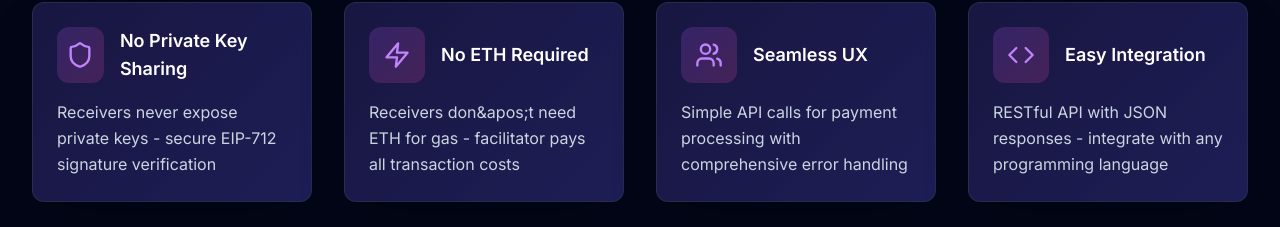
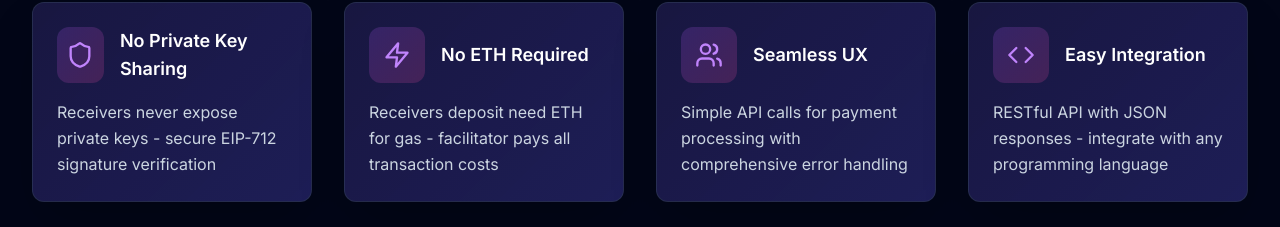
Before and after one commit to operari-xyz/a2aonHypeEVM-docs, a Next.js app: page / in a window 1280 px wide. Shown: the part 800-1027 px from the top of the page. Built offline with nearby package versions, Linux system fonts and the light colour scheme.

Commit message:
fix: fixed the spelling

```diff
--- a/src/app/page.tsx
+++ b/src/app/page.tsx
@@ -13,7 +13,7 @@ const features = [
   {
     icon: Zap,
     title: 'No ETH Required',
-    description: 'Receivers don&apos;t need ETH for gas - facilitator pays all transaction costs',
+    description: 'Receivers deposit need ETH for gas - facilitator pays all transaction costs',
   },
   {
     icon: Users,
```
